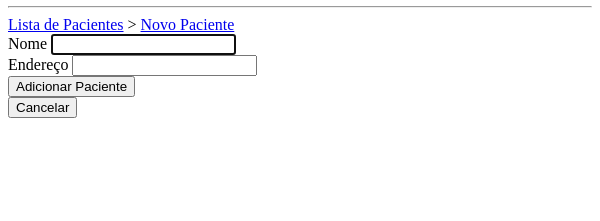
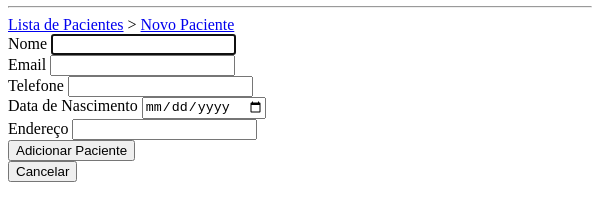
Before and after one commit to jeffersondesouza/crud-paciente-electron, an Electron app: page app/templates/paciente-form.html in a window 600 px wide. Shown: the part 45-266 px from the top of the page. Drawn offline with nearby package versions, Linux system fonts and the light colour scheme; files whose address does not match are found by name.

Commit message:
sendi data to form

```diff
--- a/app/paciente/model/paciente.js
+++ b/app/paciente/model/paciente.js
@@ -1,10 +1,10 @@
 const paciente = {
-  init: function (nome, telefone, email, data_de_nascimento, endereço) {
+  init: function (nome, telefone, email, dataDeNascimento, endereço) {
     this._id = new Date().toISOString(),
     this.nome = nome;
     this.telefone = telefone;
     this.email = email;
-    this.data_de_nascimento = data_de_nascimento;
+    this.dataDeNascimento = dataDeNascimento;
     this.endereço = endereço;
   }
 }
--- a/app/templates/paciente-form.html
+++ b/app/templates/paciente-form.html
@@ -24,16 +24,33 @@
         <a href="./index.html">Lista de Pacientes</a> >
         <a href="#">Novo Paciente</a>
       </div>
+
+
+
+
+
+
       <form id="paciente-form">
         <div class="form-group">
-          <label for="data">Nome</label>
+          <label for="nome">Nome</label>
           <input type="text" id="nome" name="nome" class="form-control" required autofocus/>
         </div>
         <div class="form-group">
-            <label for="data">Endereço</label>
-            <input type="text" id="nome" name="nome" class="form-control" required/>
-          </div>
-
+          <label for="email">Email</label>
+          <input type="text" id="email" name="email" class="form-control" required/>
+        </div>
+        <div class="form-group">
+          <label for="telefone">Telefone</label>
+          <input type="text" id="telefone" name="telefone" class="form-control" required/>
+        </div>
+        <div class="form-group">
+          <label for="dataDeNascimento">Data de Nascimento</label>
+          <input type="date" id="dataDeNascimento" name="dataDeNascimento" class="form-control" required/>
+        </div>
+        <div class="form-group">
+          <label for="endereco">Endereço</label>
+          <input type="text" id="endereco" name="endereco" class="form-control" required/>
+        </div>
         <button type="submit">Adicionar Paciente</button>
         <br>
         <button type="button" onclick="onCancelAddPaciente()">Cancelar</button>
```
